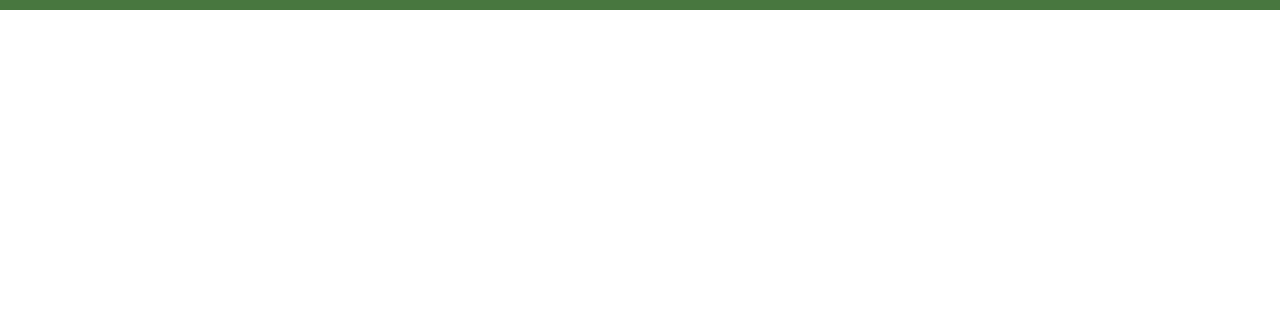
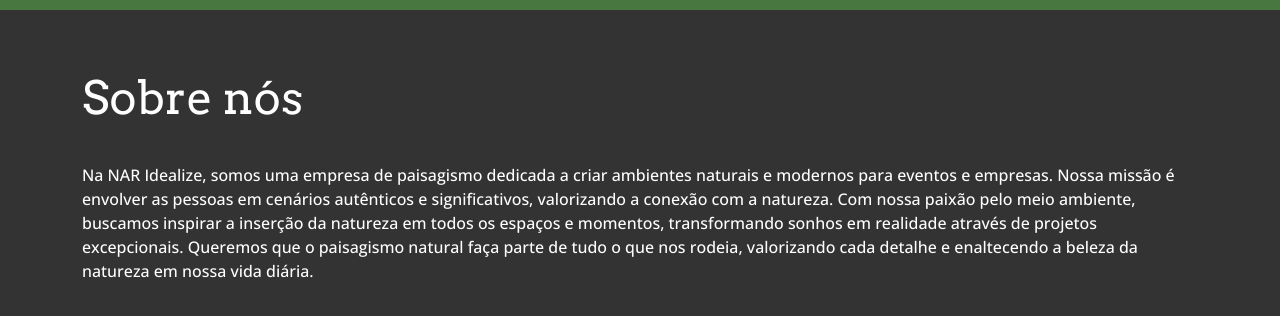
Before and after one commit to NatanCR/NAR_Idealize, a React (Create React App) app in the folder site-nar-idealize/: page / in a window 1280 px wide. Shown: the part 2290-2606 px from the top of the page. Before the commit the page ends 2300 px from the top, so only its background shows below. Built offline with nearby package versions, Linux system fonts and the light colour scheme.

Commit message:
feat: seção about completa

```diff
--- a/site-nar-idealize/src/App.js
+++ b/site-nar-idealize/src/App.js
@@ -12,6 +12,10 @@ function App() {
       <Intro/>
       <CarouselBS/>
       <ServicesGrid/>
+      <div>
+      <About/>
+      </div>
+
     </div>
   );
 }
--- a/site-nar-idealize/src/components/SectionAbout/About.js
+++ b/site-nar-idealize/src/components/SectionAbout/About.js
@@ -1,12 +1,16 @@
 import React from 'react';
 import 'bootstrap/dist/css/bootstrap.css';
-import './About.module.css';
+import './about.css';
 
 function About() {
     return (
-        <div className="container">
-            <h1>Sobre nós</h1>
-            <p class="text-justify">Na NAR Idealize, somos uma empresa de paisagismo dedicada a criar ambientes naturais e modernos para eventos e empresas. Nossa missão é envolver as pessoas em cenários autênticos e significativos, valorizando a conexão com a natureza. Com nossa paixão pelo meio ambiente, buscamos inspirar a inserção da natureza em todos os espaços e momentos, transformando sonhos em realidade através de projetos excepcionais. Queremos que o paisagismo natural faça parte de tudo o que nos rodeia, valorizando cada detalhe e enaltecendo a beleza da natureza em nossa vida diária.</p>
+        <div className="full-container">
+            <div class="container text-left">
+                <h1>Sobre nós</h1>
+                <div className="row justify-content-left">
+                <p class="text-justify">Na NAR Idealize, somos uma empresa de paisagismo dedicada a criar ambientes naturais e modernos para eventos e empresas. Nossa missão é envolver as pessoas em cenários autênticos e significativos, valorizando a conexão com a natureza. Com nossa paixão pelo meio ambiente, buscamos inspirar a inserção da natureza em todos os espaços e momentos, transformando sonhos em realidade através de projetos excepcionais. Queremos que o paisagismo natural faça parte de tudo o que nos rodeia, valorizando cada detalhe e enaltecendo a beleza da natureza em nossa vida diária.</p>
+                </div>
+            </div>
         </div>
     )
 }
--- a/site-nar-idealize/src/components/SectionAbout/About.module.css
+++ /dev/null
@@ -1,7 +0,0 @@
-.container {
-    background-color: #333333;
-}
-
-.container h1, p {
-    color: white;
-}
--- /dev/null
+++ b/site-nar-idealize/src/components/SectionAbout/about.css
@@ -0,0 +1,8 @@
+.full-container {
+    background: #333333;
+    width: 100vw;
+}
+
+.container.text-left h1 {
+    text-align: left;
+}
--- a/site-nar-idealize/src/components/SectionGrid/grid.css
+++ b/site-nar-idealize/src/components/SectionGrid/grid.css
@@ -1,4 +1,5 @@
 .gridContainer {
+    background: #48773F;
     align-items: center;
     justify-content: center;
 }
--- a/site-nar-idealize/src/components/SectionGrid/serviceGrid.css
+++ b/site-nar-idealize/src/components/SectionGrid/serviceGrid.css
@@ -7,7 +7,6 @@
 .container {
     padding-top: 60px;
     padding-bottom: 60px;
-    background: #48773F;
 }
 
 .container h1 {
@@ -16,3 +15,7 @@
     font-size: 46px;
     padding-bottom: 20px;
 }
+
+.container.text-center{
+    background: #48773F;
+}
```
